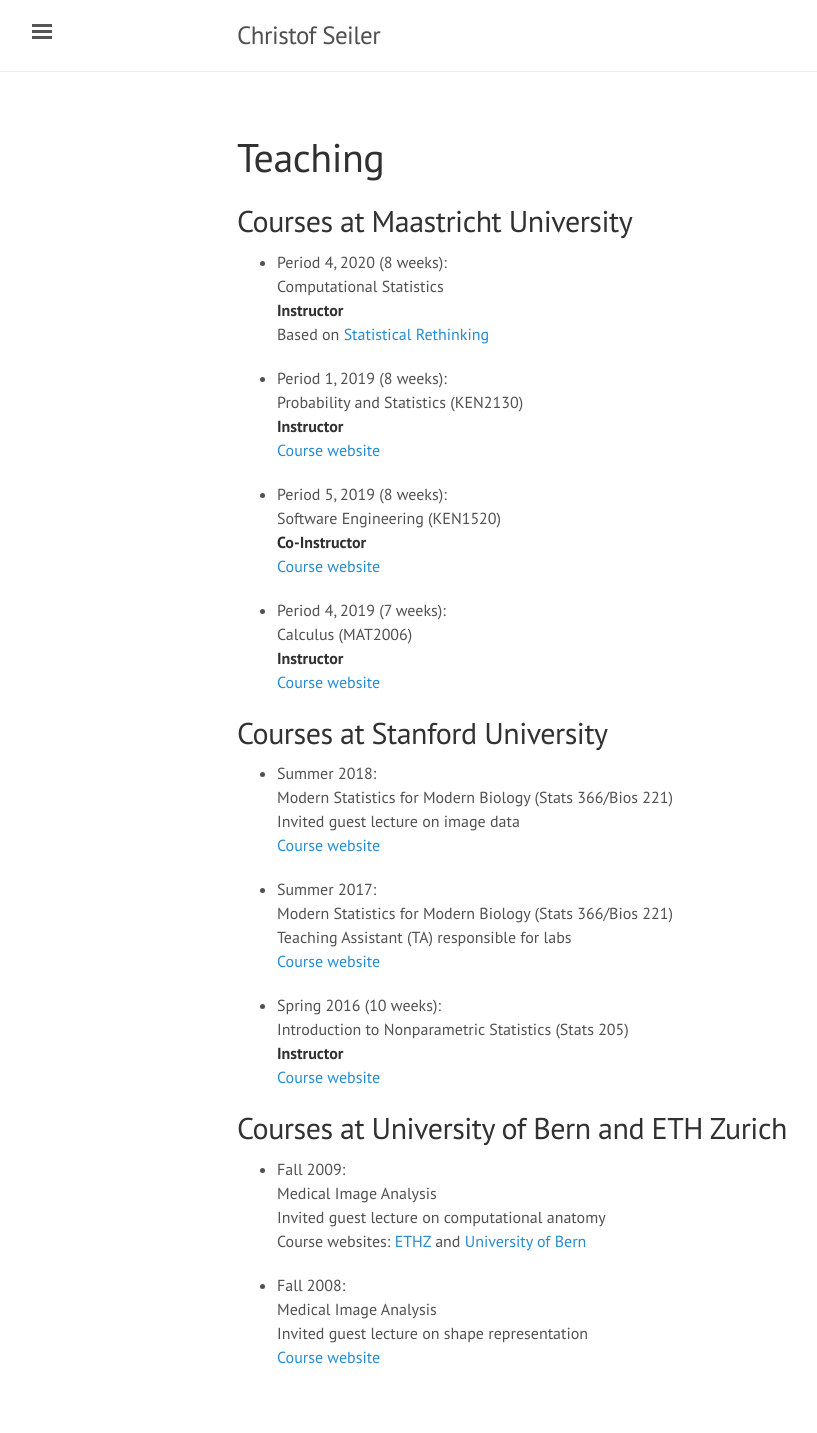
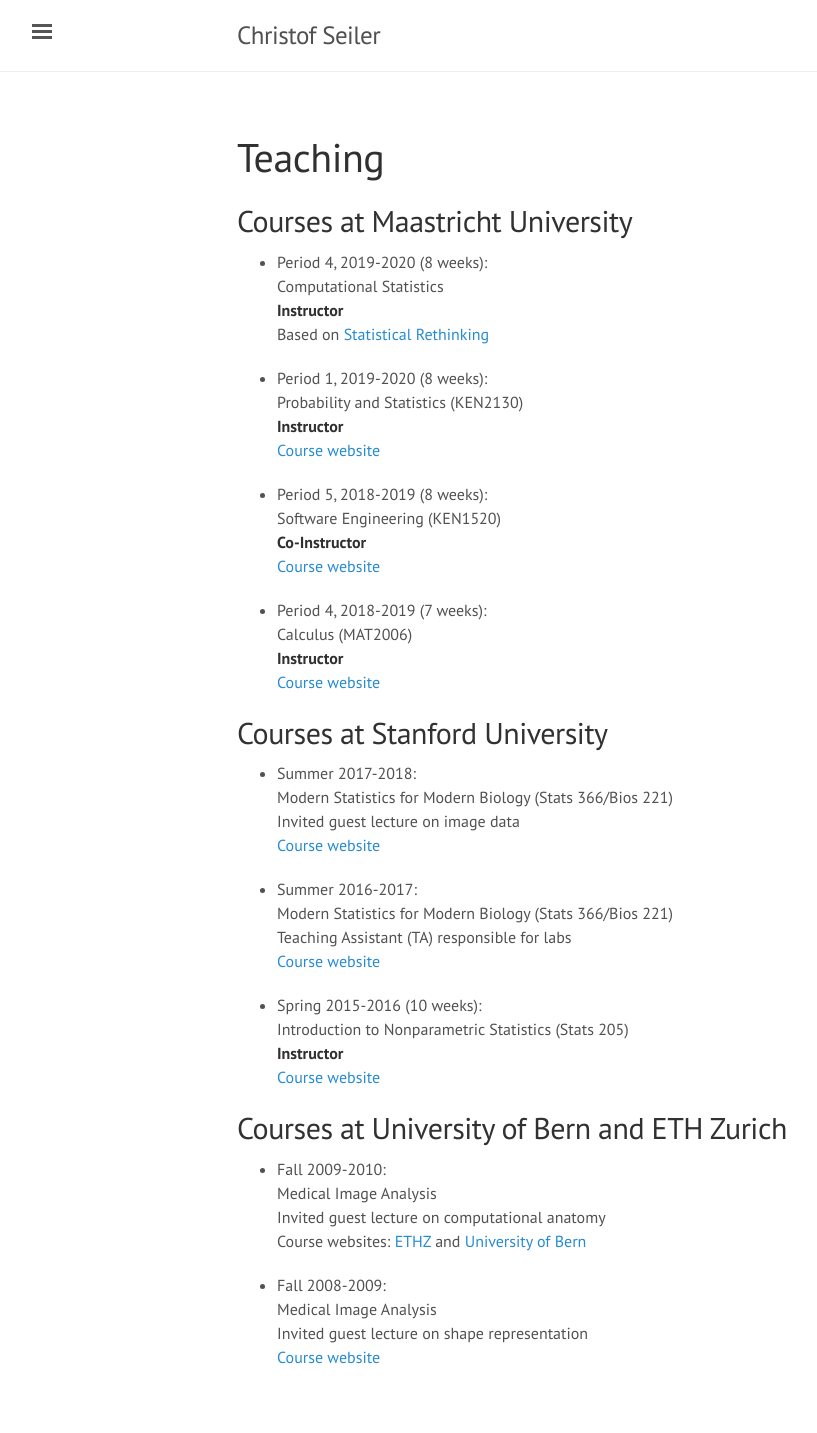
Before and after one commit to ChristofSeiler/ChristofSeiler.github.io, a Jekyll site: the page built from teaching.md, in a window 1280 px wide. Shown: the whole page, without its empty margins (3-820 px from the left). Built offline with Jekyll 4.4.1, drawn with Linux system fonts in a browser that asks for light colours.

Commit message:
Update teaching.md

```diff
--- a/teaching.md
+++ b/teaching.md
@@ -5,51 +5,51 @@
 
 ## Courses at Maastricht University
 
-* Period 4, 2020 (8 weeks): <br>
+* Period 4, 2019-2020 (8 weeks): <br>
 Computational Statistics <br>
 **Instructor** <br>
 Based on [Statistical Rethinking](https://xcelab.net/rm/statistical-rethinking/)
 
-* Period 1, 2019 (8 weeks): <br>
+* Period 1, 2019-2020 (8 weeks): <br>
 Probability and Statistics (KEN2130) <br>
 **Instructor** <br>
 [Course website](https://www.maastrichtuniversity.nl/education/bachelor/bachelor-data-science-and-knowledge-engineering/courses-curriculum)
 
-* Period 5, 2019 (8 weeks): <br>
+* Period 5, 2018-2019 (8 weeks): <br>
 Software Engineering (KEN1520) <br>
 **Co-Instructor** <br>
 [Course website](https://www.maastrichtuniversity.nl/education/bachelor/bachelor-data-science-and-knowledge-engineering/courses-curriculum)
 
-* Period 4, 2019 (7 weeks): <br>
+* Period 4, 2018-2019 (7 weeks): <br>
 Calculus (MAT2006) <br>
 **Instructor** <br>
 [Course website](https://www.maastrichtuniversity.nl/meta/350269/calculus)
 
 ## Courses at Stanford University
 
-* Summer 2018: <br>
+* Summer 2017-2018: <br>
 Modern Statistics for Modern Biology (Stats 366/Bios 221) <br>
 Invited guest lecture on image data <br>
 [Course website](http://web.stanford.edu/class/bios221/index.html)
 
-* Summer 2017: <br>
+* Summer 2016-2017: <br>
 Modern Statistics for Modern Biology (Stats 366/Bios 221) <br>
 Teaching Assistant (TA) responsible for labs <br>
 [Course website](http://web.stanford.edu/class/bios221/index.html)
 
-* Spring 2016 (10 weeks): <br>
+* Spring 2015-2016 (10 weeks): <br>
 Introduction to Nonparametric Statistics (Stats 205) <br>
 **Instructor** <br>
 [Course website](http://christofseiler.github.io/stats205/)
 
 ## Courses at University of Bern and ETH Zurich
 
-* Fall 2009: <br>
+* Fall 2009-2010: <br>
 Medical Image Analysis <br>
 Invited guest lecture on computational anatomy <br>
 Course websites: [ETHZ](http://www.vvz.ethz.ch/lerneinheitPre.do?semkez=2018S&lerneinheitId=122115&lang=en) and [University of Bern](http://www.bme.master.unibe.ch/studies/curriculum/list_of_courses/medical_image_analysis/)
 
-* Fall 2008: <br>
+* Fall 2008-2009: <br>
 Medical Image Analysis <br>
 Invited guest lecture on shape representation <br>
 [Course website](http://www.vvz.ethz.ch/lerneinheitPre.do?semkez=2018S&lerneinheitId=122115&lang=en)
```
